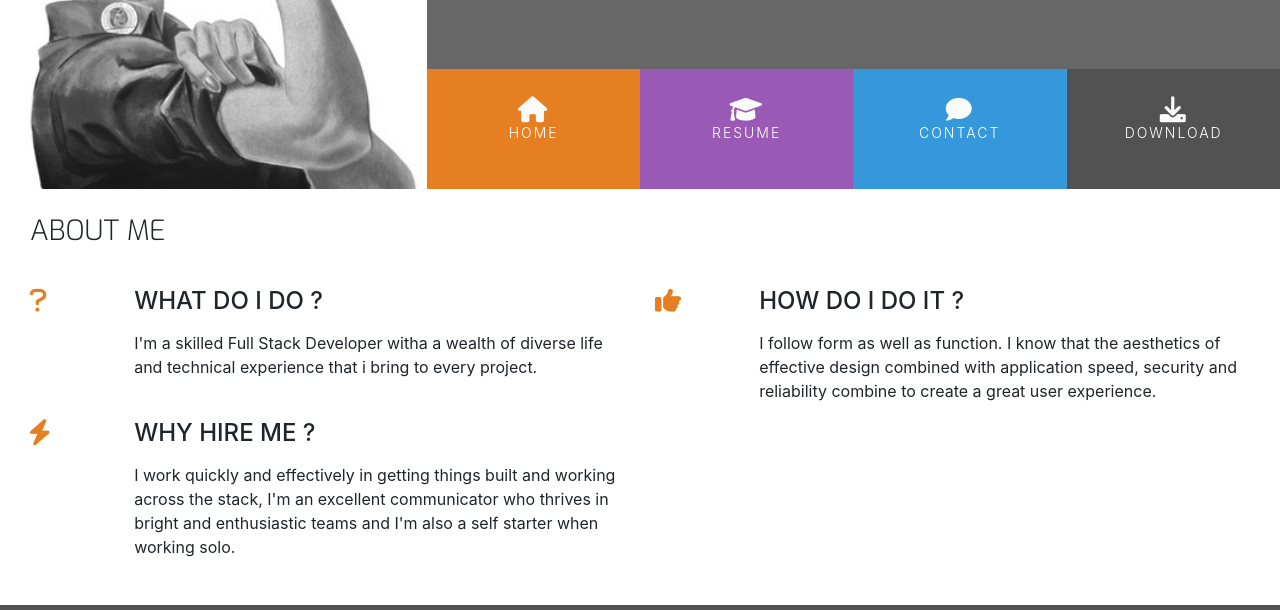
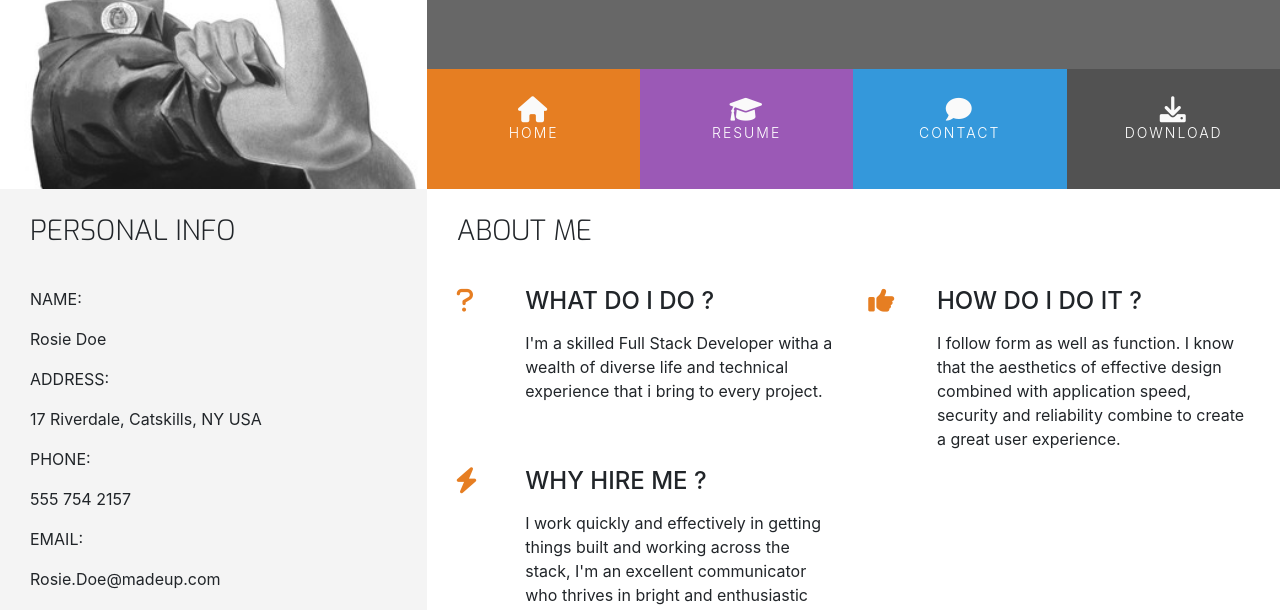
Before and after one commit to jjconway23/bootstrap-resume, a plain HTML site: page index.html in a window 1280 px wide. Shown: the part 180-790 px from the top of the page. Drawn offline with nearby package versions, Linux system fonts and the light colour scheme.

Commit message:
Add info for the personal info section

```diff
--- a/assets/css/style.css
+++ b/assets/css/style.css
@@ -64,6 +64,9 @@ h4 {
 
 .bg-color-three-reasons {
     background-color: white;
+}
+.bg-color-personal-info{
+    background-color: #f4f4f4;
 }
 
 /* ---------Header------------------ */
--- a/index.html
+++ b/index.html
@@ -47,7 +47,46 @@
     </header>
 
     <section class="container-fluid">
-        <div class="row row-table">
+        <div class="row">
+            <div class="col-md-4 bg-color-personal-info section-column">
+                <div class="row">
+                    <div class="col-12">
+                        <h3 class="section-heading uppercase">Personal Info</h3>
+                    </div>
+                </div>
+                <div class="personal-info-item">
+                    <div class="key">
+                        <p class="uppercase">Name:</p>
+                    </div>
+                    <div class="value">
+                        <p>Rosie Doe</p>
+                    </div>
+                </div>
+                <div class="personal-info-item">
+                    <div class="key">
+                        <p class="uppercase">Address:</p>
+                    </div>
+                    <div class="value">
+                        <p>17 Riverdale, Catskills, NY USA</p>
+                    </div>
+                </div>
+                <div class="personal-info-item">
+                    <div class="key">
+                        <p class="uppercase">Phone:</p>
+                    </div>
+                    <div class="value">
+                        <p>555 754 2157</p>
+                    </div>
+                </div>
+                <div class="personal-info-item">
+                    <div class="key">
+                        <p class="uppercase">Email:</p>
+                    </div>
+                    <div class="value">
+                        <p>Rosie.Doe@madeup.com</p>
+                    </div>
+                </div>
+            </div>
             <div class="col-md-8 bg-color-three-reasons section-column">
                 <div class="row">
                     <div class="col">
```
